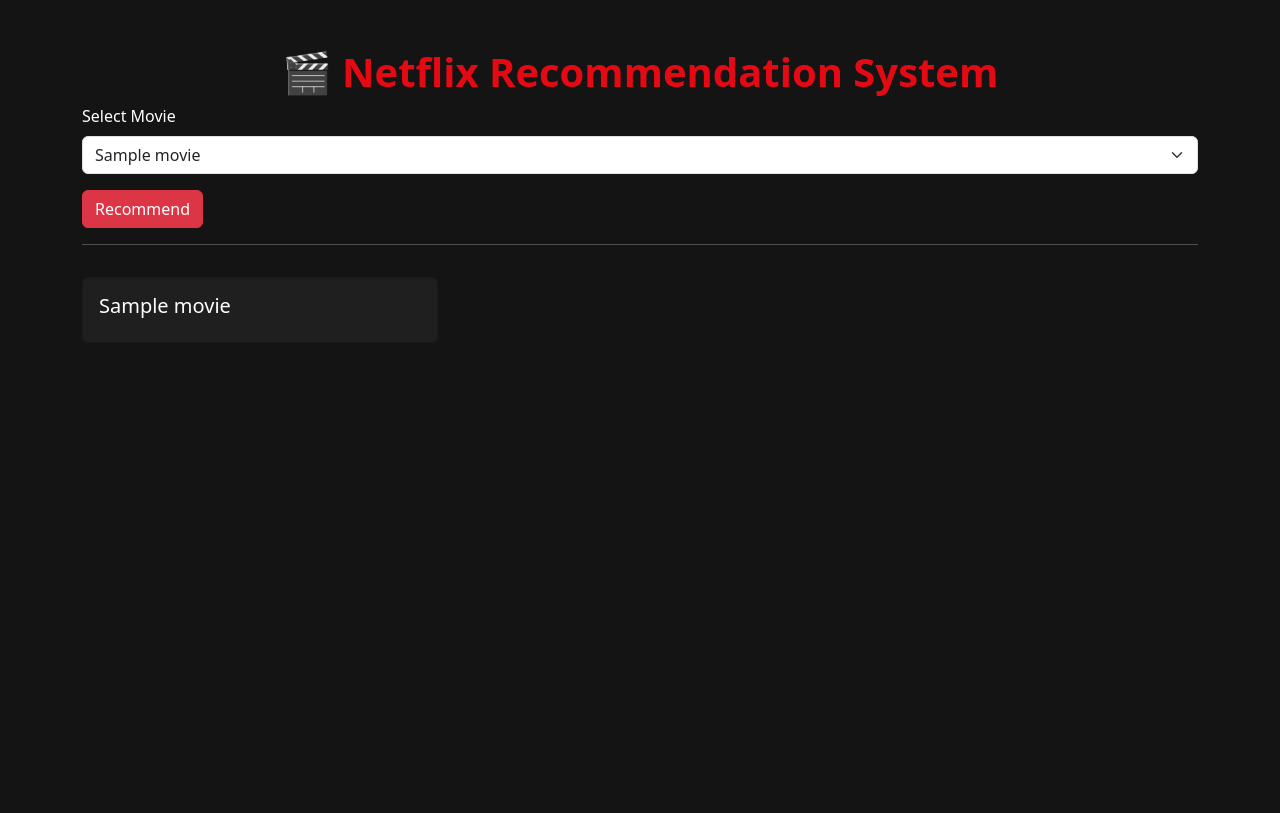
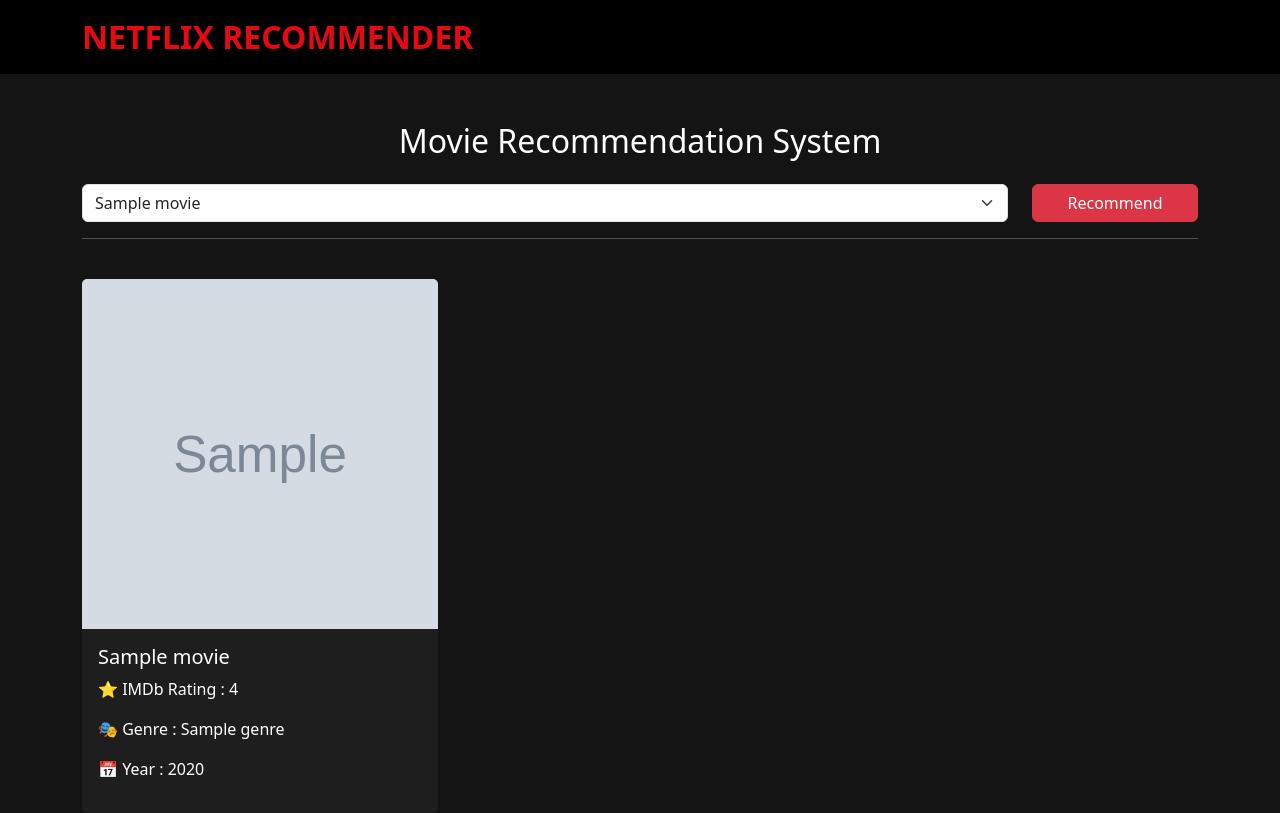
Before and after one commit to aanyajain9/Netflix-Recommendation-System, a Flask app: template templates/index.html in a window 1280 px wide. Before the commit the page ends 318 px from the top, so only its background shows below. Run offline with Flask 3, Linux system fonts and the light colour scheme; the template is opened without the code that fills it: most values are stand-ins (such as "Sample title", 1, 10 or a date in 2020); grey boxes marked "Sample" are stand-in pictures; parts of the project's set-up code (start-up, migrations or seed data) failed here and were passed over.

Commit message:
Fetched movie metadata including poster, IMDb rating, genre, and release year using the OMDb API and integrated it with the Flask-based Netflix recommendation system

```diff
--- a/flask_app.py
+++ b/flask_app.py
@@ -27,6 +27,7 @@ def fetch_movie_details(movie_name):
     return data
 
 def recommend(movie):
+
     movie_index = movies[movies['title'] == movie].index[0]
 
     distances = similarity[movie_index]
@@ -34,15 +35,42 @@ def recommend(movie):
     movie_list = sorted(
         list(enumerate(distances)),
         reverse=True,
-        key=lambda x: x[1]
+        key=lambda x:x[1]
     )[1:6]
 
-    recommendations = []
+    recommendations=[]
 
     for i in movie_list:
-        recommendations.append(
-            movies.iloc[i[0]].title
-        )
+
+        movie_name = movies.iloc[i[0]].title
+
+        details = fetch_movie_details(movie_name)
+
+        recommendations.append({
+
+            "title":movie_name,
+
+            "poster":details.get(
+                "Poster",
+                ""
+            ),
+
+            "rating":details.get(
+                "imdbRating",
+                "N/A"
+            ),
+
+            "genre":details.get(
+                "Genre",
+                "N/A"
+            ),
+
+            "year":details.get(
+                "Year",
+                "N/A"
+            )
+
+        })
 
     return recommendations
 
@@ -56,9 +84,9 @@ def home():
         recommendations = recommend(movie)
 
     return render_template(
-        'index.html',
-        movie_list=movies['title'].values,
-        recommendations=recommendations
-    )
+    "index.html",
+    movie_list=movies["title"].values,
+    recommendations=recommendations
+)
 if __name__ == "__main__":
     app.run(debug=True)
--- a/templates/index.html
+++ b/templates/index.html
@@ -4,6 +4,7 @@
 <head>
 
     <meta charset="UTF-8">
+    <meta name="viewport" content="width=device-width, initial-scale=1.0">
 
     <title>Netflix Recommendation System</title>
 
@@ -13,16 +14,34 @@
 
         body{
             background:#141414;
+            color:white;
         }
 
-        h1{
-            color:#E50914;
+        .navbar{
+            background:#000;
+        }
+
+        .navbar-brand{
+            color:#E50914 !important;
+            font-size:32px;
             font-weight:bold;
         }
 
         .card{
-            background:#1f1f1f;
+            background:#1e1e1e;
             color:white;
+            border:none;
+            transition:.3s;
+            height:100%;
+        }
+
+        .card:hover{
+            transform:scale(1.05);
+        }
+
+        img{
+            height:350px;
+            object-fit:cover;
         }
 
     </style>
@@ -31,28 +50,44 @@
 
 <body>
 
+<nav class="navbar">
+
+<div class="container">
+
+<a class="navbar-brand">
+
+NETFLIX RECOMMENDER
+
+</a>
+
+</div>
+
+</nav>
+
 <div class="container mt-5">
 
-<h1 class="text-center">
-🎬 Netflix Recommendation System
-</h1>
+<h2 class="text-center mb-4">
+
+Movie Recommendation System
+
+</h2>
 
 <form method="POST">
 
-<div class="mb-3">
+<div class="row">
 
-<label class="form-label text-white">
-Select Movie
-</label>
+<div class="col-md-10">
 
 <select
-class="form-select"
-name="movie">
+name="movie"
+class="form-select">
 
 {% for movie in movie_list %}
 
 <option value="{{movie}}">
+
 {{movie}}
+
 </option>
 
 {% endfor %}
@@ -61,28 +96,63 @@ name="movie">
 
 </div>
 
+<div class="col-md-2">
+
 <button
-class="btn btn-danger">
+class="btn btn-danger w-100">
 
 Recommend
 
 </button>
 
+</div>
+
+</div>
+
 </form>
 
-<hr class="text-white">
+<hr>
 
 <div class="row">
 
 {% for movie in recommendations %}
 
-<div class="col-md-4 mt-3">
+<div class="col-md-4 mt-4">
 
 <div class="card">
 
+<img
+src="{{movie.poster}}"
+class="card-img-top">
+
 <div class="card-body">
 
-<h5>{{movie}}</h5>
+<h5>
+
+{{movie.title}}
+
+</h5>
+
+<p>
+
+⭐ IMDb Rating :
+{{movie.rating}}
+
+</p>
+
+<p>
+
+🎭 Genre :
+{{movie.genre}}
+
+</p>
+
+<p>
+
+📅 Year :
+{{movie.year}}
+
+</p>
 
 </div>
 
```
